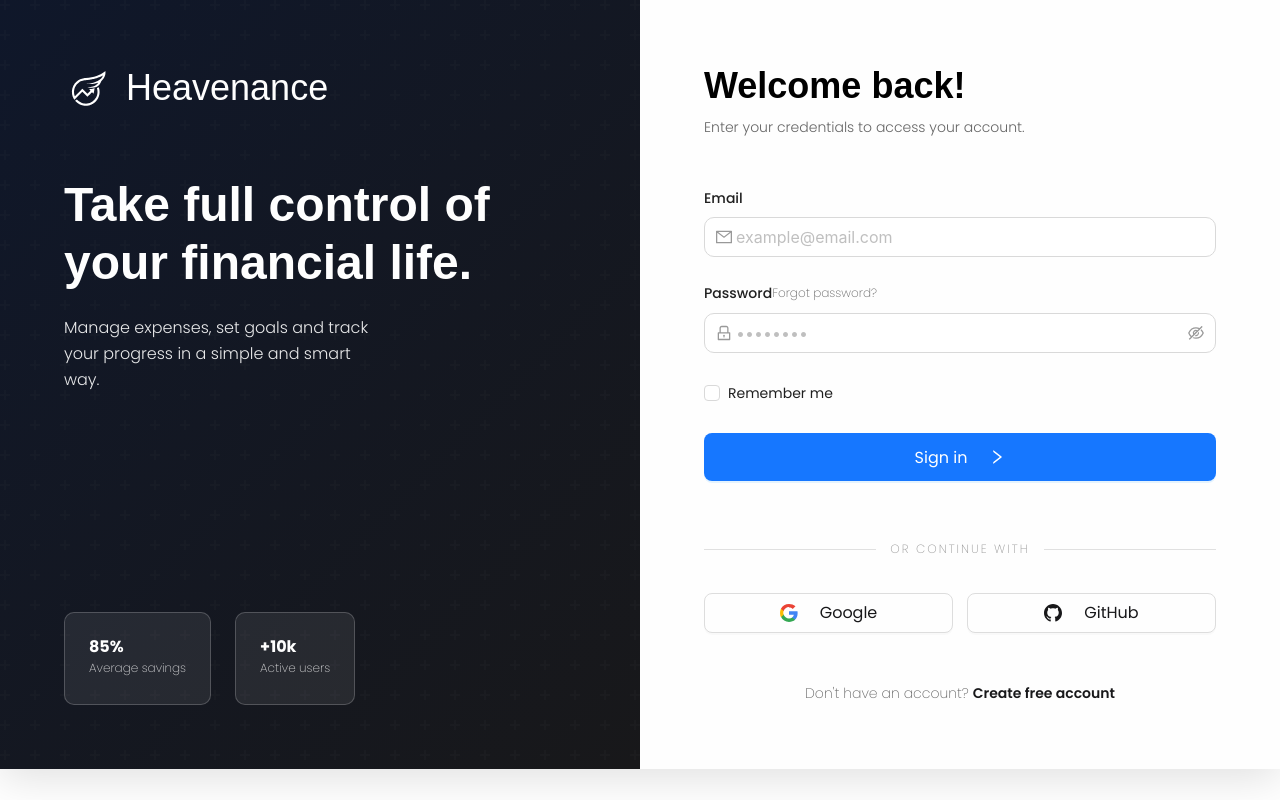
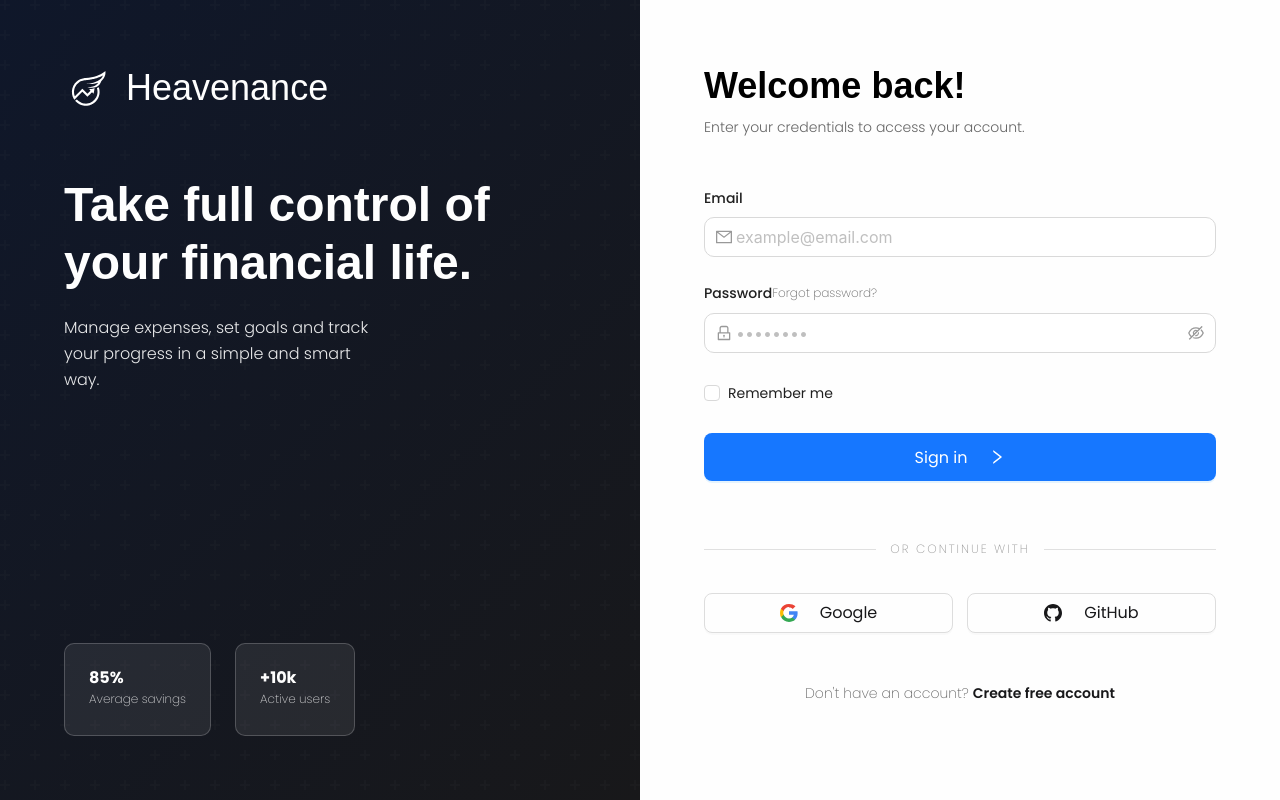
Before and after one commit to Heslequer/finance-manager-frontend, a React (Vite) app: page / in a window 1280 px wide. Built offline with nearby package versions, Linux system fonts and the light colour scheme; a web font is replaced by a local one.

Commit message:
style(login): make login page and card fill the full viewport height

```diff
--- a/src/pages/login/login.scss
+++ b/src/pages/login/login.scss
@@ -2,13 +2,14 @@
 @use '../../styles/spacing' as spacing;
 
 .login-page {
-    height: 100%;
+    min-height: 100vh;
     box-sizing: border-box;
     background-color: colors.$white;
 }
 
 .login-card {
     width: 100%;
+    min-height: 100vh;
     overflow: hidden;
     box-shadow: 0 10px 40px rgba(0, 0, 0, 0.12);
 }
--- a/src/pages/login/login.tsx
+++ b/src/pages/login/login.tsx
@@ -69,7 +69,7 @@ export default function LoginPage() {
     return (
         <>
             {contextHolder}
-            <div className="login-page flex-center">
+        <div className="login-page flex-center">
             <div className="login-card flex">
                 <div className="login-card-left flex-column p-6">
                     <div className="login-branding flex mb-6 gap-2">
```
